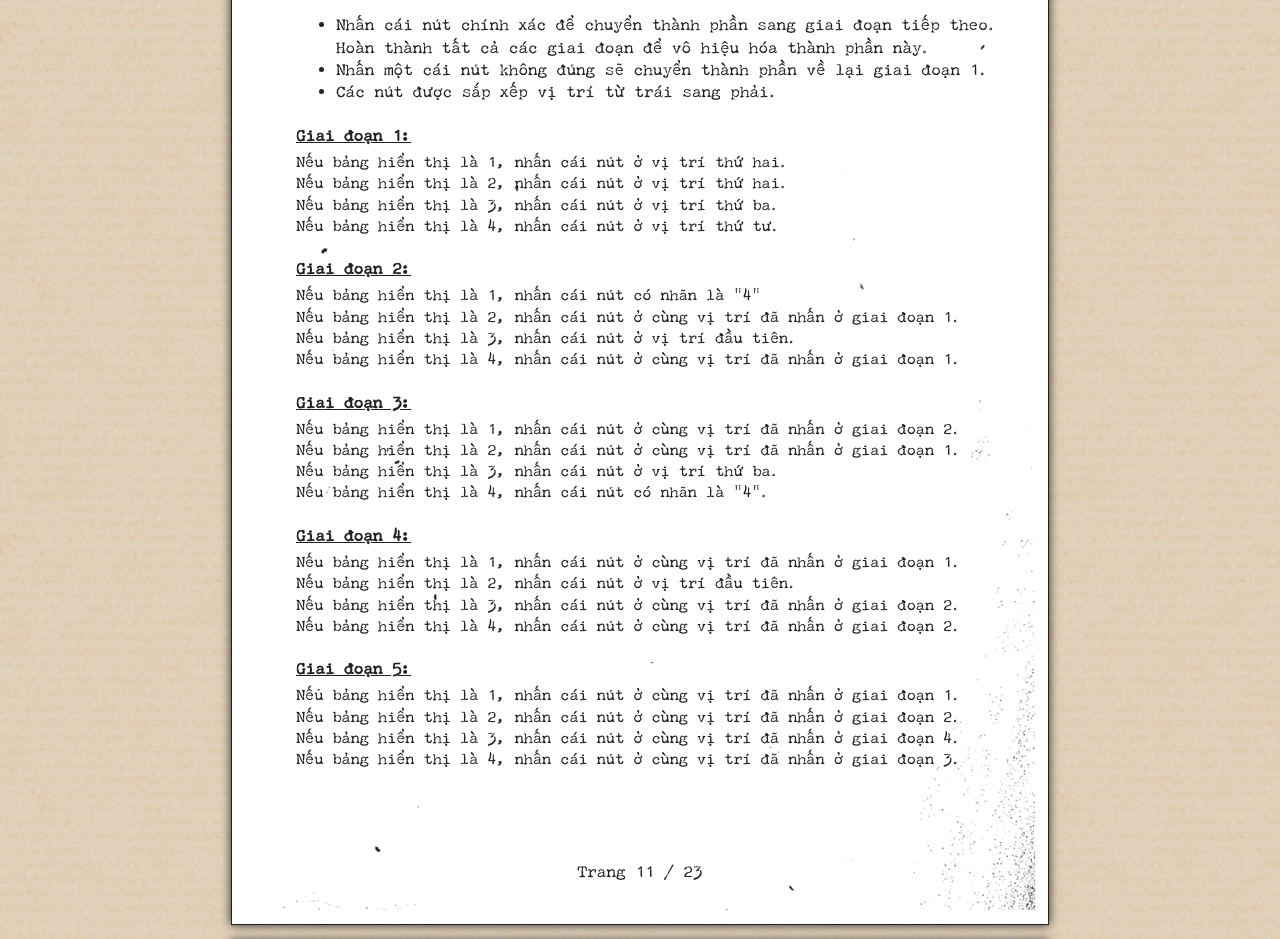
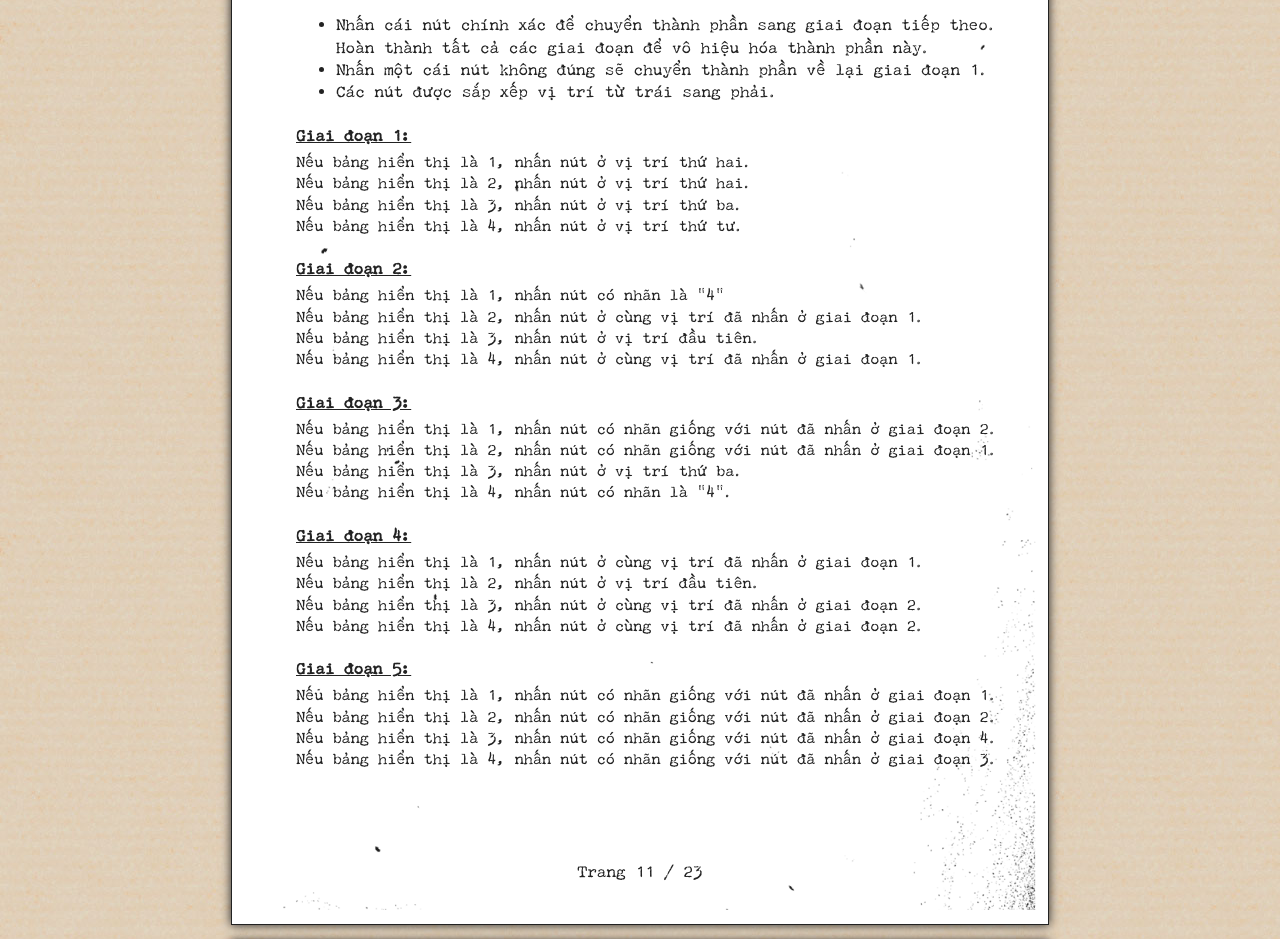
Before and after one commit to zDragon117/keep-talking-and-nobody-explodes-bomb-manual-vi, a plain HTML site: page index.html in a window 1280 px wide. Shown: the part 10889-11828 px from the top of the page. Drawn offline with Linux system fonts and the light colour scheme; a web font is replaced by a local one.

Commit message:
Correct mistake in page 11: some lines say same label, not same position.

```diff
--- a/index.html
+++ b/index.html
@@ -1458,38 +1458,38 @@
         <div class="memory-rules">
           <h4>Giai đoạn 1:</h4>
           <p>
-            <span>Nếu bảng hiển thị là 1, nhấn cái nút ở vị trí thứ hai.</span><br>
-            <span>Nếu bảng hiển thị là 2, nhấn cái nút ở vị trí thứ hai.</span><br>
-            <span>Nếu bảng hiển thị là 3, nhấn cái nút ở vị trí thứ ba.</span><br>
-            <span>Nếu bảng hiển thị là 4, nhấn cái nút ở vị trí thứ tư.</span><br>
+            <span>Nếu bảng hiển thị là 1, nhấn nút ở vị trí thứ hai.</span><br>
+            <span>Nếu bảng hiển thị là 2, nhấn nút ở vị trí thứ hai.</span><br>
+            <span>Nếu bảng hiển thị là 3, nhấn nút ở vị trí thứ ba.</span><br>
+            <span>Nếu bảng hiển thị là 4, nhấn nút ở vị trí thứ tư.</span><br>
           </p>
           <h4>Giai đoạn 2:</h4>
           <p>
-            <span>Nếu bảng hiển thị là 1, nhấn cái nút có nhãn là "4"</span><br>
-            <span>Nếu bảng hiển thị là 2, nhấn cái nút ở cùng vị trí đã nhấn ở giai đoạn 1.</span><br>
-            <span>Nếu bảng hiển thị là 3, nhấn cái nút ở vị trí đầu tiên.</span><br>
-            <span>Nếu bảng hiển thị là 4, nhấn cái nút ở cùng vị trí đã nhấn ở giai đoạn 1.</span><br>
+            <span>Nếu bảng hiển thị là 1, nhấn nút có nhãn là "4"</span><br>
+            <span>Nếu bảng hiển thị là 2, nhấn nút ở cùng vị trí đã nhấn ở giai đoạn 1.</span><br>
+            <span>Nếu bảng hiển thị là 3, nhấn nút ở vị trí đầu tiên.</span><br>
+            <span>Nếu bảng hiển thị là 4, nhấn nút ở cùng vị trí đã nhấn ở giai đoạn 1.</span><br>
           </p>
           <h4>Giai đoạn 3:</h4>
           <p>
-            <span>Nếu bảng hiển thị là 1, nhấn cái nút ở cùng vị trí đã nhấn ở giai đoạn 2.</span><br>
-            <span>Nếu bảng hiển thị là 2, nhấn cái nút ở cùng vị trí đã nhấn ở giai đoạn 1.</span><br>
-            <span>Nếu bảng hiển thị là 3, nhấn cái nút ở vị trí thứ ba.</span><br>
-            <span>Nếu bảng hiển thị là 4, nhấn cái nút có nhãn là "4".</span><br>
+            <span>Nếu bảng hiển thị là 1, nhấn nút có nhãn giống với nút đã nhấn ở giai đoạn 2.</span><br>
+            <span>Nếu bảng hiển thị là 2, nhấn nút có nhãn giống với nút đã nhấn ở giai đoạn 1.</span><br>
+            <span>Nếu bảng hiển thị là 3, nhấn nút ở vị trí thứ ba.</span><br>
+            <span>Nếu bảng hiển thị là 4, nhấn nút có nhãn là "4".</span><br>
           </p>
           <h4>Giai đoạn 4:</h4>
           <p>
-            <span>Nếu bảng hiển thị là 1, nhấn cái nút ở cùng vị trí đã nhấn ở giai đoạn 1.</span><br>
-            <span>Nếu bảng hiển thị là 2, nhấn cái nút ở vị trí đầu tiên.</span><br>
-            <span>Nếu bảng hiển thị là 3, nhấn cái nút ở cùng vị trí đã nhấn ở giai đoạn 2.</span><br>
-            <span>Nếu bảng hiển thị là 4, nhấn cái nút ở cùng vị trí đã nhấn ở giai đoạn 2.</span><br>
+            <span>Nếu bảng hiển thị là 1, nhấn nút ở cùng vị trí đã nhấn ở giai đoạn 1.</span><br>
+            <span>Nếu bảng hiển thị là 2, nhấn nút ở vị trí đầu tiên.</span><br>
+            <span>Nếu bảng hiển thị là 3, nhấn nút ở cùng vị trí đã nhấn ở giai đoạn 2.</span><br>
+            <span>Nếu bảng hiển thị là 4, nhấn nút ở cùng vị trí đã nhấn ở giai đoạn 2.</span><br>
           </p>
           <h4>Giai đoạn 5:</h4>
           <p>
-            <span>Nếu bảng hiển thị là 1, nhấn cái nút ở cùng vị trí đã nhấn ở giai đoạn 1.</span><br>
-            <span>Nếu bảng hiển thị là 2, nhấn cái nút ở cùng vị trí đã nhấn ở giai đoạn 2.</span><br>
-            <span>Nếu bảng hiển thị là 3, nhấn cái nút ở cùng vị trí đã nhấn ở giai đoạn 4.</span><br>
-            <span>Nếu bảng hiển thị là 4, nhấn cái nút ở cùng vị trí đã nhấn ở giai đoạn 3.</span><br>
+            <span>Nếu bảng hiển thị là 1, nhấn nút có nhãn giống với nút đã nhấn ở giai đoạn 1.</span><br>
+            <span>Nếu bảng hiển thị là 2, nhấn nút có nhãn giống với nút đã nhấn ở giai đoạn 2.</span><br>
+            <span>Nếu bảng hiển thị là 3, nhấn nút có nhãn giống với nút đã nhấn ở giai đoạn 4.</span><br>
+            <span>Nếu bảng hiển thị là 4, nhấn nút có nhãn giống với nút đã nhấn ở giai đoạn 3.</span><br>
           </p>
         </div>
       </div>
```
